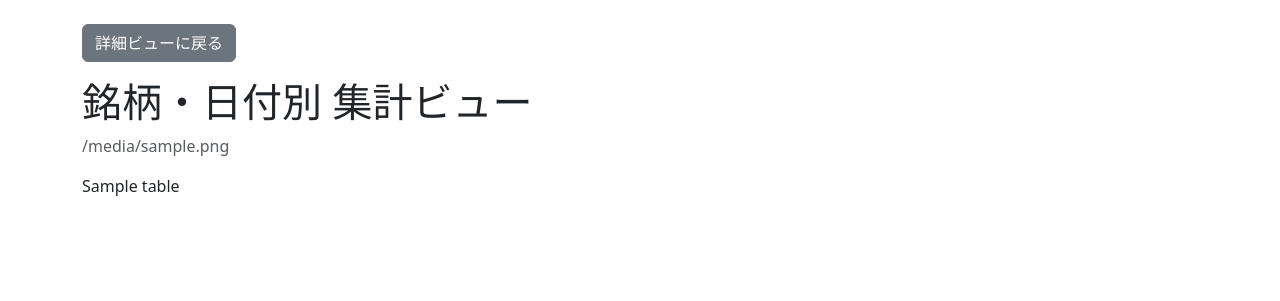
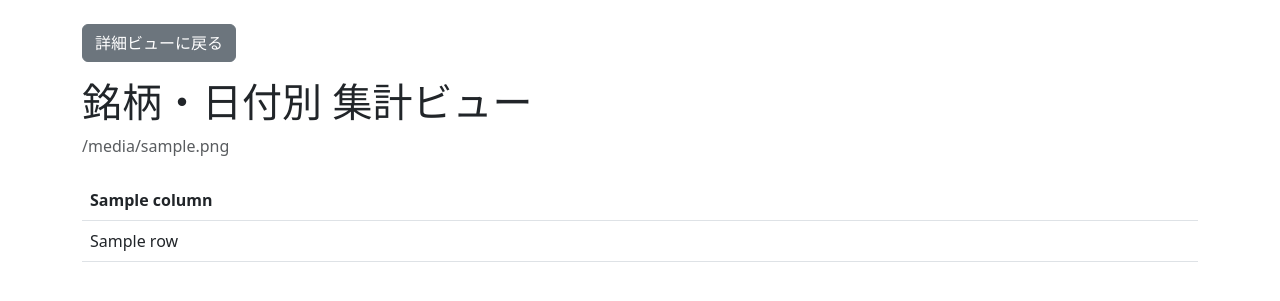
Before and after one commit to Linus-MK/vibe_coding_misc, a Flask app: template 2025_0712_stock_trade_analyzer/templates/analysis_summary.html in a window 1280 px wide. Shown: the top 301 px of the page. Run offline with Flask 3, Linux system fonts and the light colour scheme; the template is opened without the code that fills it: most values are stand-ins (such as "Sample title", 1, 10 or a date in 2020); some libraries are stand-ins or nearby versions.

Commit message:
ソート機能

```diff
--- a/2025_0712_stock_trade_analyzer/app.py
+++ b/2025_0712_stock_trade_analyzer/app.py
@@ -194,19 +194,33 @@ def analysis_summary(filename):
         df = pd.read_csv(filepath, encoding='shift-jis', skiprows=21, header=None, names=column_names, dtype=str)
         df = df.dropna(how='all')
         df['profit_loss'] = pd.to_numeric(df['profit_loss'], errors='coerce').fillna(0).astype(int)
+        df['delivery_date'] = pd.to_datetime(df['delivery_date'], format='%Y/%m/%d')
 
-        # 銘柄・日付で集計
-        summary_df = df.groupby(['ticker_code', 'name', 'contract_date', 'delivery_date'])['profit_loss'].sum().reset_index()
+        # 銘柄と日付でグループ化して損益を合計
+        summary_df = df.groupby(['ticker_code', 'name', 'delivery_date']).agg(
+            total_profit_loss=('profit_loss', 'sum')
+        ).reset_index()
+
+        # カラム名を日本語化
         summary_df = summary_df.rename(columns={
             'ticker_code': '銘柄コード',
             'name': '銘柄',
-            'contract_date': '約定日',
             'delivery_date': '受渡日',
-            'profit_loss': '合計損益'
+            'total_profit_loss': '合計損益'
         })
 
-        table_html = summary_df.to_html(classes='table table-striped table-hover', index=False, border=0)
-        return render_template('analysis_summary.html', table=table_html, filename=filename)
+        # 日付のフォーマットを調整
+        summary_df['受渡日'] = summary_df['受渡日'].dt.strftime('%Y-%m-%d')
+
+
+        summary_data = summary_df.to_dict('records')
+        summary_columns = summary_df.columns.tolist()
+
+        return render_template('analysis_summary.html',
+                               filename=filename,
+                               summary_data=summary_data,
+                               summary_columns=summary_columns,
+                               file_type='jotoeki')
 
     except Exception as e:
         flash(f'集計中にエラーが発生しました: {e}', 'danger')
--- a/2025_0712_stock_trade_analyzer/templates/analysis_summary.html
+++ b/2025_0712_stock_trade_analyzer/templates/analysis_summary.html
@@ -5,6 +5,8 @@
     <meta name="viewport" content="width=device-width, initial-scale=1">
     <title>集計ビュー - {{ filename }}</title>
     <link href="https://cdn.jsdelivr.net/npm/bootstrap@5.3.0/dist/css/bootstrap.min.css" rel="stylesheet">
+    <!-- DataTables CSS -->
+    <link rel="stylesheet" type="text/css" href="https://cdn.datatables.net/1.13.6/css/dataTables.bootstrap5.min.css">
     <link rel="stylesheet" href="{{ url_for('static', filename='style.css') }}">
   </head>
   <body>
@@ -25,10 +27,46 @@
       {% endwith %}
 
       <div class="table-responsive">
-        {{ table|safe }}
+        <table id="summaryTable" class="table table-striped table-hover">
+          <thead>
+            <tr>
+              {% for column in summary_columns %}
+                <th>{{ column }}</th>
+              {% endfor %}
+            </tr>
+          </thead>
+          <tbody>
+            {% for row in summary_data %}
+              <tr>
+                {% for column in summary_columns %}
+                  <td>{{ row[column] }}</td>
+                {% endfor %}
+              </tr>
+            {% endfor %}
+          </tbody>
+        </table>
       </div>
 
     </div>
+    <script src="https://code.jquery.com/jquery-3.7.0.js"></script>
     <script src="https://cdn.jsdelivr.net/npm/bootstrap@5.3.0/dist/js/bootstrap.bundle.min.js"></script>
+    <!-- DataTables JS -->
+    <script type="text/javascript" charset="utf8" src="https://cdn.datatables.net/1.13.6/js/jquery.dataTables.min.js"></script>
+    <script type="text/javascript" charset="utf8" src="https://cdn.datatables.net/1.13.6/js/dataTables.bootstrap5.min.js"></script>
+
+    <script>
+    $(document).ready(function() {
+        $('#summaryTable').DataTable({
+            // 日本語化
+            "language": {
+                "url": "//cdn.datatables.net/plug-ins/1.13.6/i18n/ja.json"
+            },
+            // ページごとの表示件数
+            "lengthMenu": [ [10, 25, 50, -1], [10, 25, 50, "すべて"] ],
+            // 初期ソートを合計損益の昇順に
+            "order": [[ 3, "asc" ]]
+        });
+    });
+    </script>
   </body>
 </html>
```
